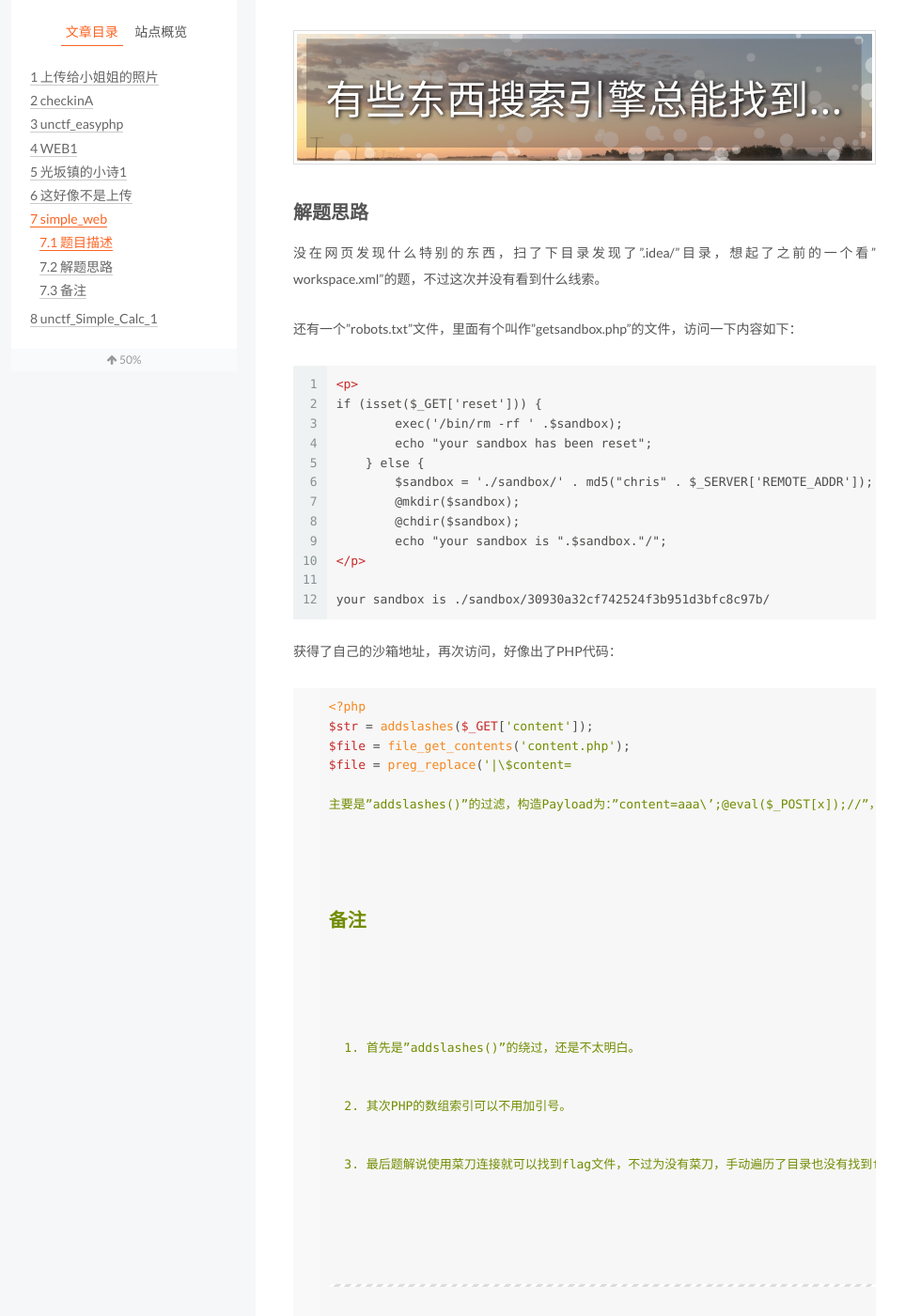
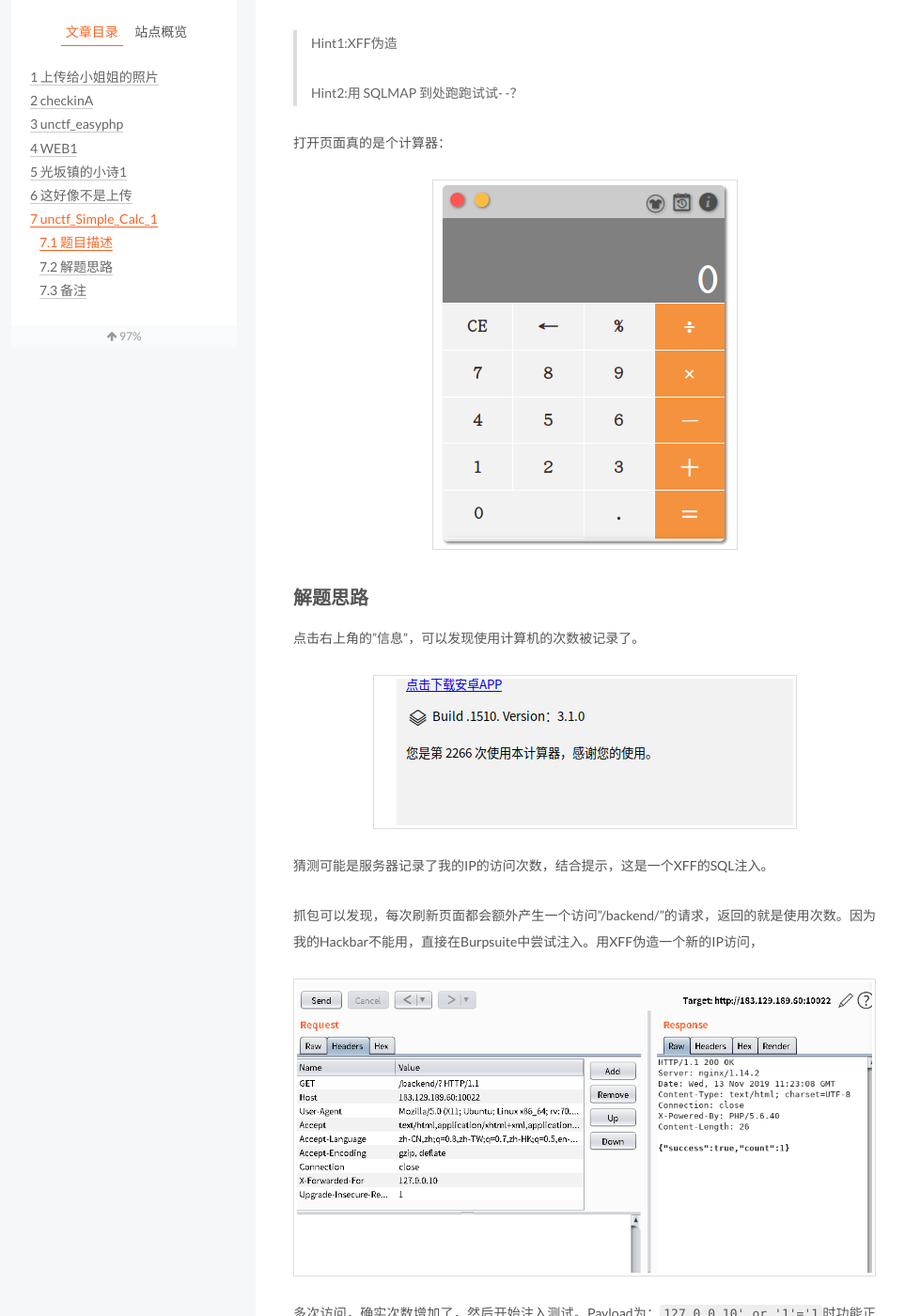
Before and after one commit to glyuan419/glyuan419.github.io, a Jekyll site: the page built from _posts/CTF Writeup/2019-10-20-UNCTF-Web.md, in a window 1280 px wide and 1400 px high, scrolled down 7915 px. Shown: the whole window at 94% size, without its empty margins (148-1111 px from the left). Built offline with Jekyll 4.4.1, drawn with Linux system fonts in a browser that asks for light colours; some of the changed text lies outside the part shown.

Commit message:
update posts

````diff
--- a/_posts/CTF Writeup/2019-10-20-UNCTF-Web.md
+++ b/_posts/CTF Writeup/2019-10-20-UNCTF-Web.md
@@ -224,57 +224,6 @@ if($CTF>87654321){
 
 ****
 
-# simple_web
-
-## 题目描述
-
-打开网页显示如下：
-
-![屏幕截图 2019-10-27 12:36:04](/uploads/posts/2019-10-20-UNCTF-Web/屏幕截图 2019-10-27 12:36:04.png)
-
-## 解题思路
-
-没在网页发现什么特别的东西，扫了下目录发现了".idea/"目录，想起了之前的一个看"workspace.xml"的题，不过这次并没有看到什么线索。
-
-还有一个"robots.txt"文件，里面有个叫作"getsandbox.php"的文件，访问一下内容如下：
-
-```html
-<p>
-if (isset($_GET['reset'])) {
-        exec('/bin/rm -rf ' .$sandbox);
-        echo "your sandbox has been reset";
-    } else {
-        $sandbox = './sandbox/' . md5("chris" . $_SERVER['REMOTE_ADDR']);
-        @mkdir($sandbox);
-        @chdir($sandbox);
-        echo "your sandbox is ".$sandbox."/";
-</p>
-
-your sandbox is ./sandbox/30930a32cf742524f3b951d3bfc8c97b/
-```
-
-获得了自己的沙箱地址，再次访问，好像出了PHP代码：
-
-```php
-<?php
-$str = addslashes($_GET['content']);
-$file = file_get_contents('content.php');
-$file = preg_replace('|\$content=\'.*\';|', "\$content='$str';", $file);
-file_put_contents('content.php', $file);
-highlight_file(__FILE__);
-?>
-```
-
-主要是"addslashes()"的过滤，构造Payload为："content=aaa\\';@eval($_POST[x]);//"，绕过。然后用菜刀连接，获得flag。
-
-## 备注
-
-1. 首先是"addslashes()"的绕过，还是不太明白。
-2. 其次PHP的数组索引可以不用加引号。
-3. 最后题解说使用菜刀连接就可以找到flag文件，不过为没有菜刀，手动遍历了目录也没有找到flag文件，头痛。
-
-****
-
 # unctf_Simple_Calc_1
 
 ## 题目描述
@@ -293,7 +242,7 @@ highlight_file(__FILE__);
 
 点击右上角的"信息"，可以发现使用计算机的次数被记录了。
 
-![屏幕截图 2019-11-13 19:20:05](./uploads/posts/2019-10-20-UNCTF-Web/屏幕截图 2019-11-13 19:20:05.png)
+![屏幕截图 2019-11-13 19:20:05](/uploads/posts/2019-10-20-UNCTF-Web/屏幕截图 2019-11-13 19:20:05.png)
 
 猜测可能是服务器记录了我的IP的访问次数，结合提示，这是一个XFF的SQL注入。
 
````
